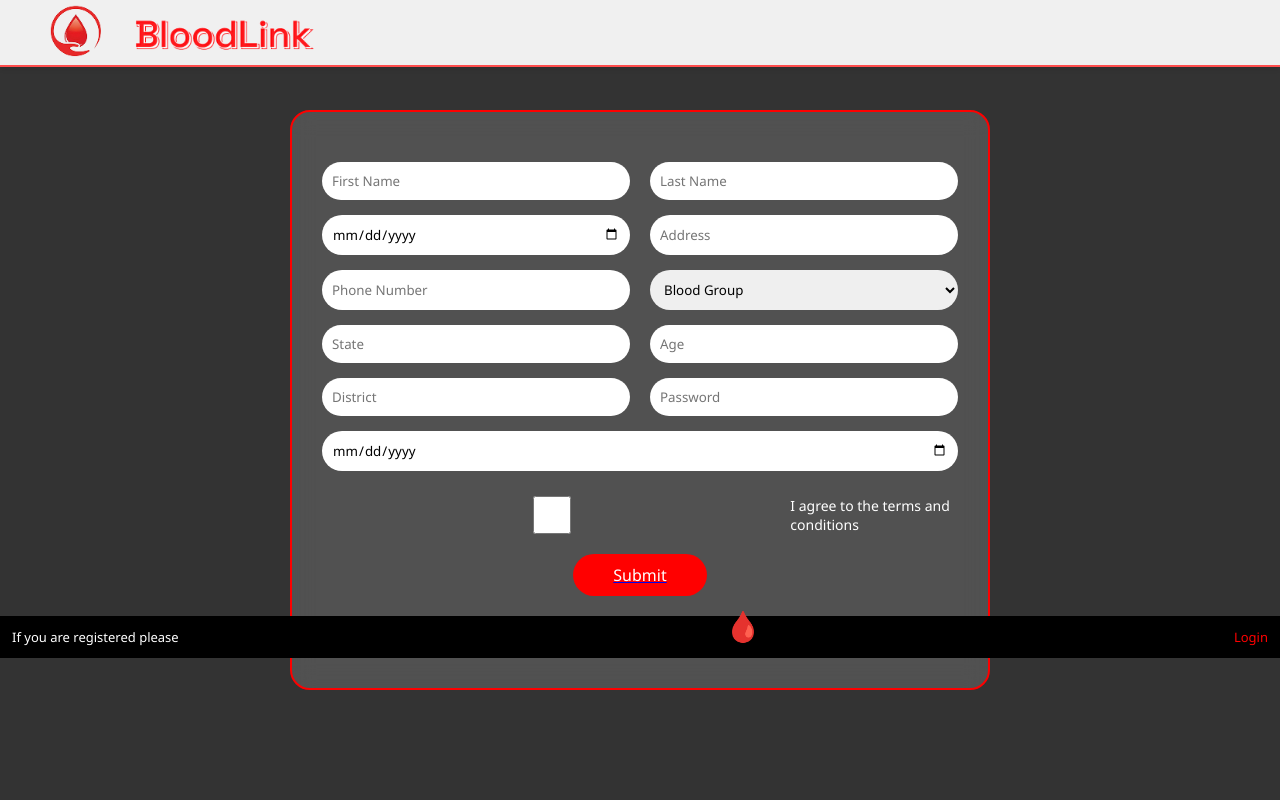
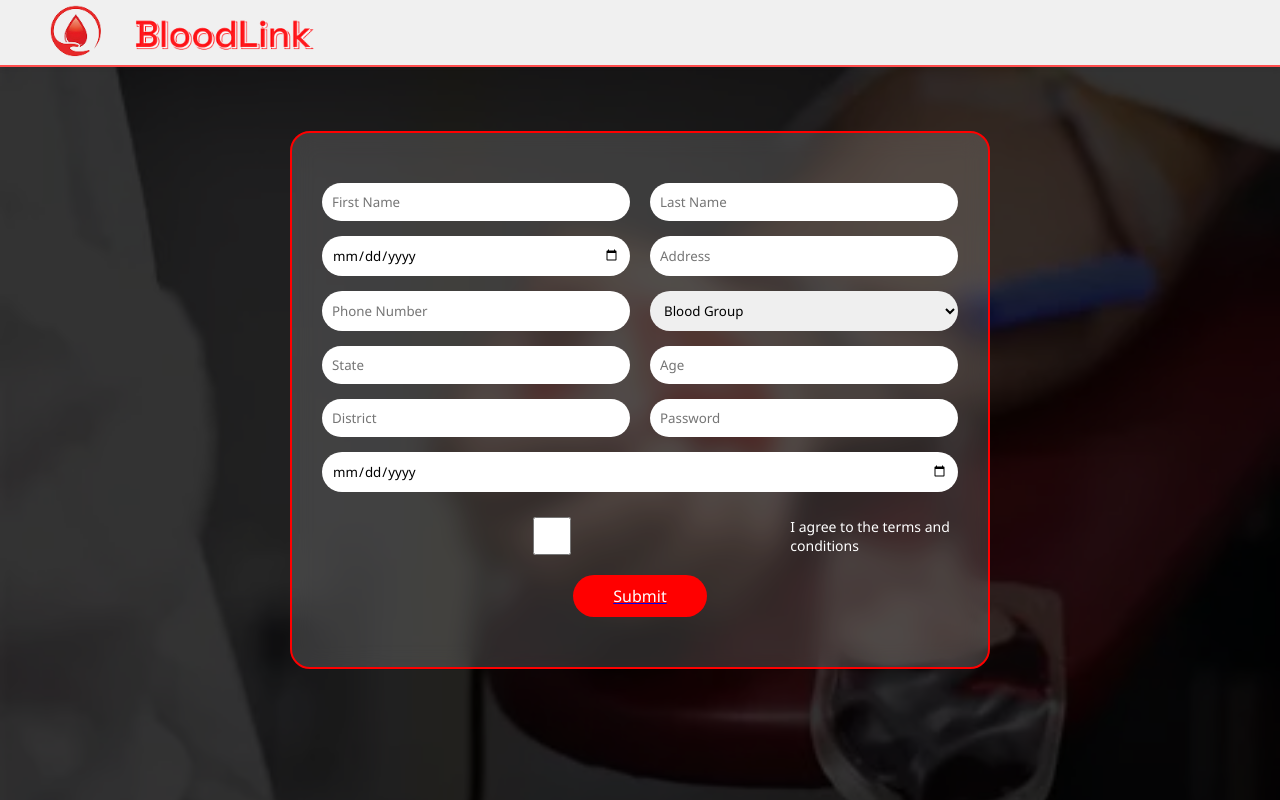
Before and after one commit to Achira-menath/blood-donation-management-system, a React (Create React App) app: page /blood-donation-management-system/Signup in a window 1280 px wide. Built offline with nearby package versions, Linux system fonts and the light colour scheme.

Commit message:
signup  background

```diff
--- a/src/Pages/Home-login/Signup.css
+++ b/src/Pages/Home-login/Signup.css
@@ -1,5 +1,23 @@
+.signup-wrapper {
+  /* background image එක ඇතුළත් කිරීම */
+  background-image: url('../../assets/signup.png');
+
+  /* image එක මුළු screen එකම වැසෙන සේ සැකසීම */
+  background-size: cover;
+  background-position: center;
+  background-repeat: no-repeat;
+
+  /* screen එකේ උසට ගැලපෙන සේ සැකසීම */
+  min-height: 100vh;
+  width: 100%;
+
+  /* Header එක සහ card එක නිවැරදිව පෙන්වීමට */
+  display: flex;
+  flex-direction: column;
+}
+
 .overlay {
-  position: fixed;
+  position: absolute;
   inset: 0;
   background: rgba(0,0,0,0.8);
   display: flex;
@@ -7,6 +25,8 @@
   align-items: center;
   z-index: 999;
 }
+
+
 
 .signup-card {
   width: 700px;
--- a/src/Pages/Home-login/Signup.jsx
+++ b/src/Pages/Home-login/Signup.jsx
@@ -15,7 +15,7 @@
 
       <div className="overlay" onClick={close}>
         <div className="signup-card" onClick={(e) => e.stopPropagation()}>
-          <div className="logo">🩸</div>
+
 
           <form onSubmit={handleSubmit}>
             <div className="row">
@@ -71,10 +71,7 @@
             </Link>
           </form>
 
-          <p className="footer">
-            If you are registered please
-            <span onClick={close}> Login</span>
-          </p>
+
         </div>
       </div>
     </div>
```
Also changed, not shown: src/assets/signup.png (added).
